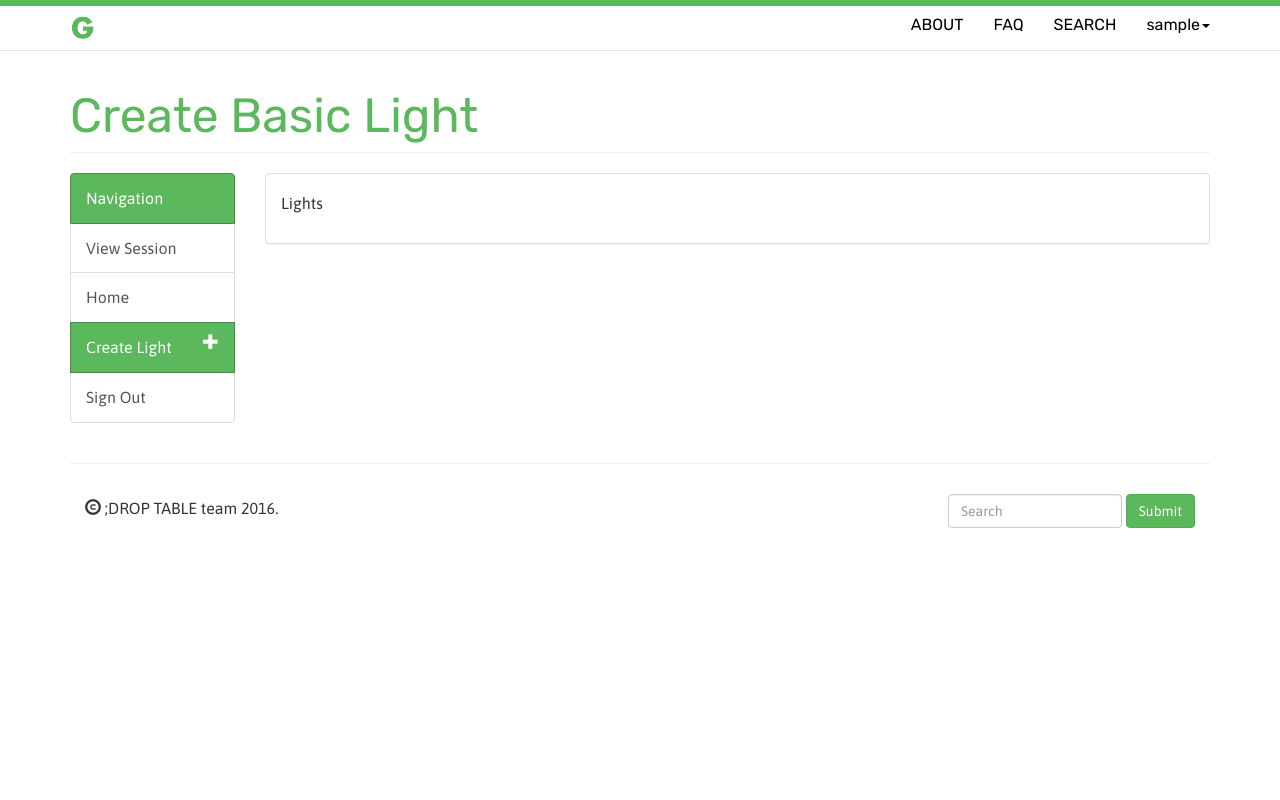
After one commit to s3609381/Greenlight, a PHP site: page /dashboard/create-basic-light.php in a window 1280 px wide. The commit adds this page. Run offline with PHP 8.4, Linux system fonts and the light colour scheme; the visitor is signed in with stand-in values (Sample User, id 1).

Commit message:
[Steph & Michael] Login function within API can now insert session into session table in db. Prettied up dashboard navigation, added more user details to session on login, created page to create basic light (will make form when database has been editted). Created steph-test.php to test code without buggering up any pages.

```diff
--- a/about.php
+++ b/about.php
@@ -34,7 +34,7 @@ session_start();
     <!-- nav bar + header -->
     <?php
 
-  if(!isset($_SESSION['login_success'])){
+  if(!isset($_SESSION['user_name'])){
     include("modules/nav.php");
   }
   else{
--- a/css/style.css
+++ b/css/style.css
@@ -35,6 +35,16 @@ h3 {
   display: none;
 }
 
+.nav-header{
+  cursor: default;
+}
+
+.list-group-item.active,
+.list-group-item.active:hover,
+.list-group-item.active:focus {
+    background-color: #5cb85c;
+    border-color: #468c46;
+}
 
 /***********/
 
--- /dev/null
+++ b/dashboard/create-basic-light.php
@@ -0,0 +1,80 @@
+<!DOCTYPE html>
+
+<?php
+session_start();
+?>
+
+<html lang="en">
+
+<head>
+  <meta charset="utf-8">
+  <meta http-equiv="X-UA-Compatible" content="IE=edge">
+  <meta name="viewport" content="width=device-width, initial-scale=1">
+  <meta name="description" content="Greenlight">
+  <meta name="author" content=";DROP TABLE team - RMIT University">
+
+  <!-- icons (.png for apple and .ico for favicon) -->
+  <link rel="apple-touch-icon" href="">
+  <link rel="shortcut icon" href="">
+
+  <title>Greenlight - Dashboard - Create Basic Light</title>
+
+  <!-- css -->
+  <link href="../css/bootstrap.min.css" rel="stylesheet">
+  <link href="../css/style.css" rel="stylesheet">
+
+  <!-- js / jquery -->
+  <script src="../js/jquery-2.2.4.min.js"></script>
+  <script src="../js/bootstrap.min.js"></script>
+  <script src="../js/dash-nav-js.js"></script>
+
+</head>
+
+<body>
+  <!-- nav bar + header -->
+
+  <?php
+
+  if(!isset($_SESSION['user_name'])){
+    include("../modules/nav.php");
+  }
+  else{
+    include("../modules/nav-loggedin.php");
+  }
+
+  ?>
+
+  <!-- content and footer -->
+  <div class="container">
+
+    <div class="row">
+
+      <div class="col-lg-12">
+        <h1 class="page-header">
+          <?php echo "Create Basic Light"; ?>
+        </h1>
+      </div>
+
+      <?php include("../modules/dash-nav.php"); ?>
+
+      <div class="col-md-10">
+        <div class="panel panel-default">
+          <div class="panel-body">
+            <p>Lights</p>
+          </div>
+        </div>
+      </div>
+
+    </div>
+
+
+    <hr>
+
+    <!-- footer -->
+    <?php include("../modules/footer.php") ?>
+
+  </div>
+  <!-- /contatiner -->
+</body>
+
+</html>
--- a/faq.php
+++ b/faq.php
@@ -34,7 +34,7 @@ session_start();
     <!-- nav bar + header -->
     <?php
 
-  if(!isset($_SESSION['login_success'])){
+  if(!isset($_SESSION['user_name'])){
     include("modules/nav.php");
   }
   else{
--- a/index.php
+++ b/index.php
@@ -4,7 +4,7 @@
 <!-- a couple lines of code to redirect the user to the dashboard instead of the landing page if they are logged in -->
 <?php
 session_start();
-if(isset($_SESSION['login_success'])){ //if login in session is not set
+if(isset($_SESSION['user_name'])){ //if login in session is not set
     header("Location: dashboard.php");
 }
 ?>
@@ -39,7 +39,7 @@ if(isset($_SESSION['login_success'])){ //if login in session is not set
     <!-- nav bar + header -->
     <?php
 
-  if(!isset($_SESSION['login_success'])){
+  if(!isset($_SESSION['user_name'])){
     include("modules/nav.php");
   }
   else{
--- /dev/null
+++ b/js/dash-nav-js.js
@@ -0,0 +1,20 @@
+$(document).ready(function() {
+    $('.nav-toggle').click(function() {
+        //get collapse content selector
+        var collapse_content_selector = $(this).attr('href');
+
+        //the links to be shown and hidden
+        var toggle_switch = $(this);
+        $(collapse_content_selector).toggle(function() {
+            if ($(this).css('display') == 'none') {
+                //change the button label to be '+'
+                toggle_switch.html('Create Light <span class="glyphicon glyphicon-plus pull-right" aria-hidden="true"></span>');
+            }
+            else {
+                //change the button label to be '-'
+                toggle_switch.html('Create Light <span class="glyphicon glyphicon-minus pull-right" aria-hidden="true"></span>');
+            }
+        });
+    });
+
+});
--- /dev/null
+++ b/modules/dash-nav.php
@@ -0,0 +1,26 @@
+<div class="col-md-2">
+
+    <div class="list-group">
+
+        <button type="button" class="list-group-item active nav-header">Navigation</button>
+
+        <!-- delete this session dump button before production -->
+        <button type="button" class="list-group-item" onclick="window.location='/session_dump.php';">View Session</button>
+
+
+        <button type="button" class="list-group-item" onclick="window.location='/dashboard.php';">Home</button>
+
+
+        <!-- Create Light links collapsable so that you can choose enhanced or basic -->
+        <button href="#toggleNav" class="nav-toggle list-group-item active" type="button">Create Light   <span class="glyphicon glyphicon-plus pull-right" aria-hidden="true"></span></button>
+        <div id="toggleNav" style="display:none">
+            <button type="button" class="list-group-item" onclick="window.location='/dashboard/create-basic-light.php';">Basic Light</button>
+            <button type="button" class="list-group-item" onclick="window.location='/dashboard/create-enhanced-light.php';">Enhanced Light</button>
+        </div>
+
+        <button type="button" class="list-group-item" onclick="window.location='/logout.php';">Sign Out</button>
+
+
+    </div>
+
+</div>
--- a/modules/nav-loggedin.php
+++ b/modules/nav-loggedin.php
@@ -28,7 +28,7 @@
 
         <!-- if logged in: -->
         <li class="dropdown">
-          <a href="#" class="dropdown-toggle" data-toggle="dropdown"><?php echo $_SESSION['login_success']; ?><b class="caret"></b></a>
+          <a href="#" class="dropdown-toggle" data-toggle="dropdown"><?php echo $_SESSION['user_name']; ?><b class="caret"></b></a>
           <ul class="dropdown-menu">
             <li>
               <a href="/dashboard.php">Dashboard</a>
--- a/search.php
+++ b/search.php
@@ -34,7 +34,7 @@ session_start();
     <!-- nav bar + header -->
     <?php
 
-  if(!isset($_SESSION['login_success'])){
+  if(!isset($_SESSION['user_name'])){
     include("modules/nav.php");
   }
   else{
```
Also changed, not shown: api.php (+26 -10 lines), dashboard.php (+9 -16 lines), login.php (+5 -2 lines), steph-test.php (added, +47 -0 lines), php.ini (line endings or trailing spaces).
